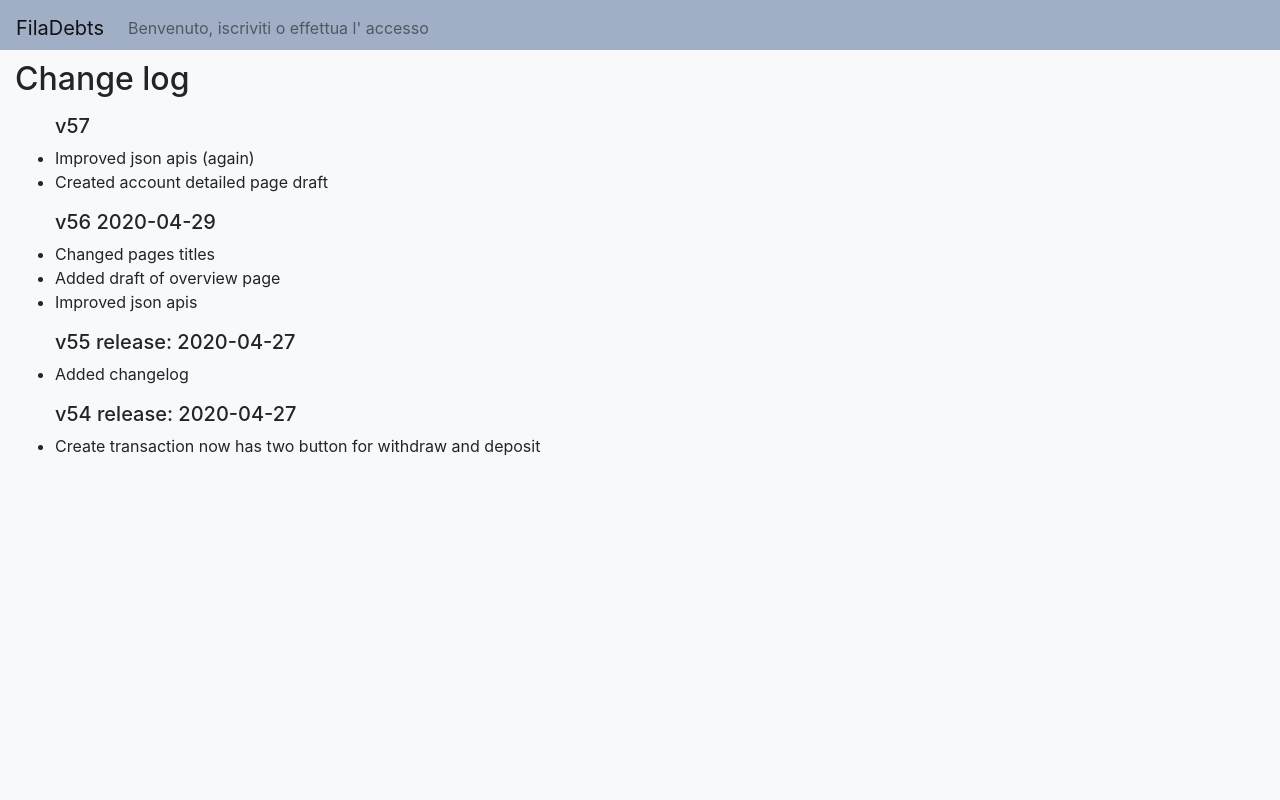
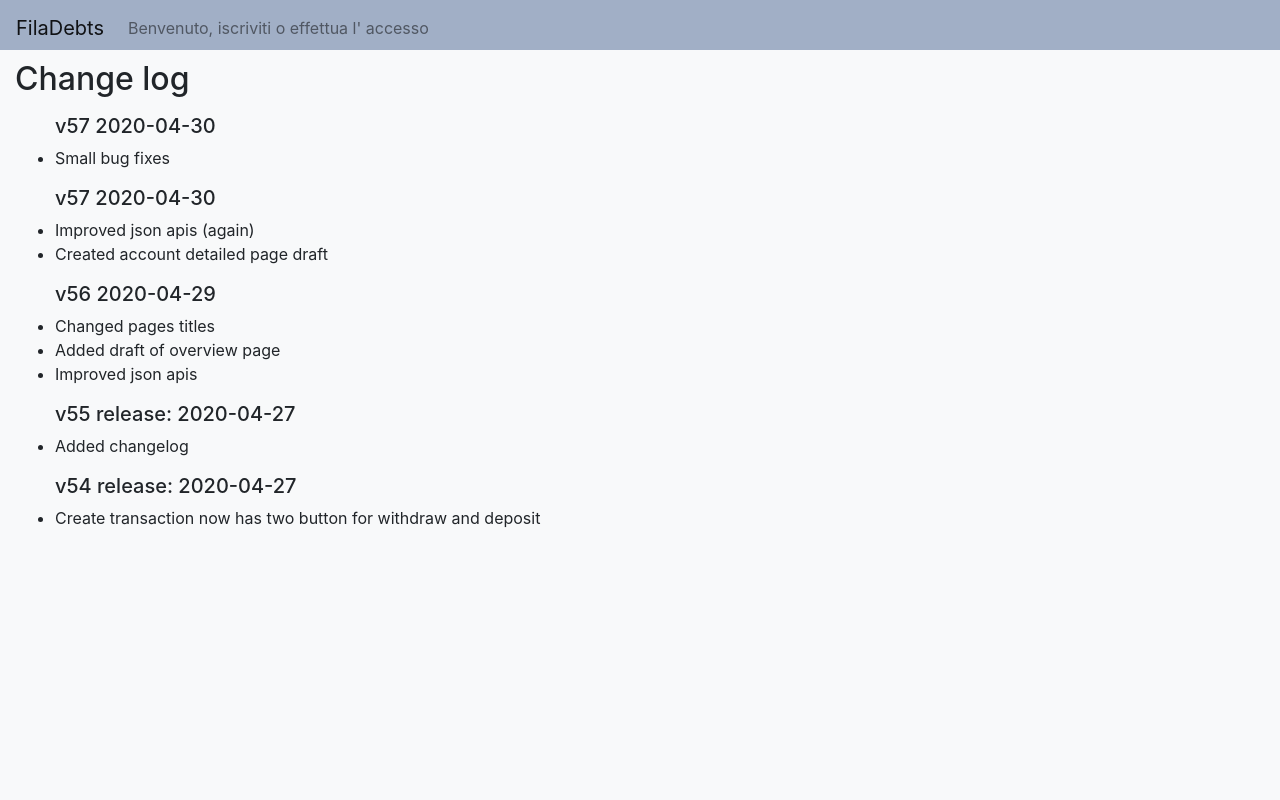
Before and after one commit to DarioFi/BudgetApp, a Django app: page /changelog in a window 1280 px wide. Run offline with Django 3.2, Linux system fonts and the light colour scheme; parts of the project's set-up code (start-up, migrations or seed data) failed here and were passed over; some libraries are stand-ins or nearby versions.

Commit message:
Bug fixes

```diff
--- a/Budgeting/api/json_queries.py
+++ b/Budgeting/api/json_queries.py
@@ -88,7 +88,7 @@ def generate_categories_overview_json(request):  # todo: adjust data
 
 
 @login_required
-def generate_accounts_overview_json(request):  # todo: adjust data
+def generate_accounts_overview_json(request):
     acc_set = Account.objects.filter(user_full_id=request.user.id)
 
     positive_bal, negative_bal = 0, 0
--- a/Budgeting/views.py
+++ b/Budgeting/views.py
@@ -322,7 +322,7 @@ def account_detail(request, id=-1):
     if obj.user_full_id != request.user.id:
         return render(request, 'account_details.html', {'state': "Permissions not found"})
 
-    transactions = Transaction.objects.filter(account_id=obj.id)
+    transactions = Transaction.objects.filter(account_id=obj.id).order_by('timeDate')
 
     date_first_trans = min(transactions, key=lambda x: x.timeDate).timeDate
     balance_time_pairs = [[float(obj.starting_balance), str(min(date_first_trans, obj.created_on.date()))]]
--- a/templates/changelog.html
+++ b/templates/changelog.html
@@ -8,7 +8,11 @@
 
     </p>
 
-    <ul><h5>v57</h5>
+    <ul><h5>v57 2020-04-30</h5>
+    <li>Small bug fixes</li>
+    </ul>
+
+    <ul><h5>v57 2020-04-30</h5>
     <li>Improved json apis (again)</li>
     <li>Created account detailed page draft</li>
     </ul>
```
